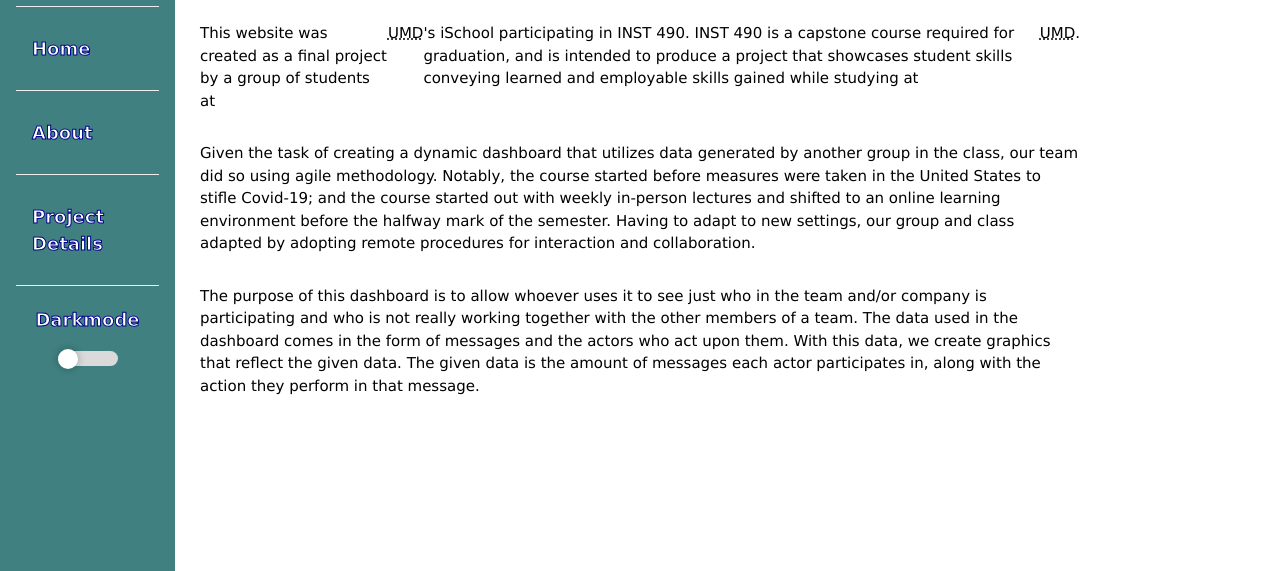
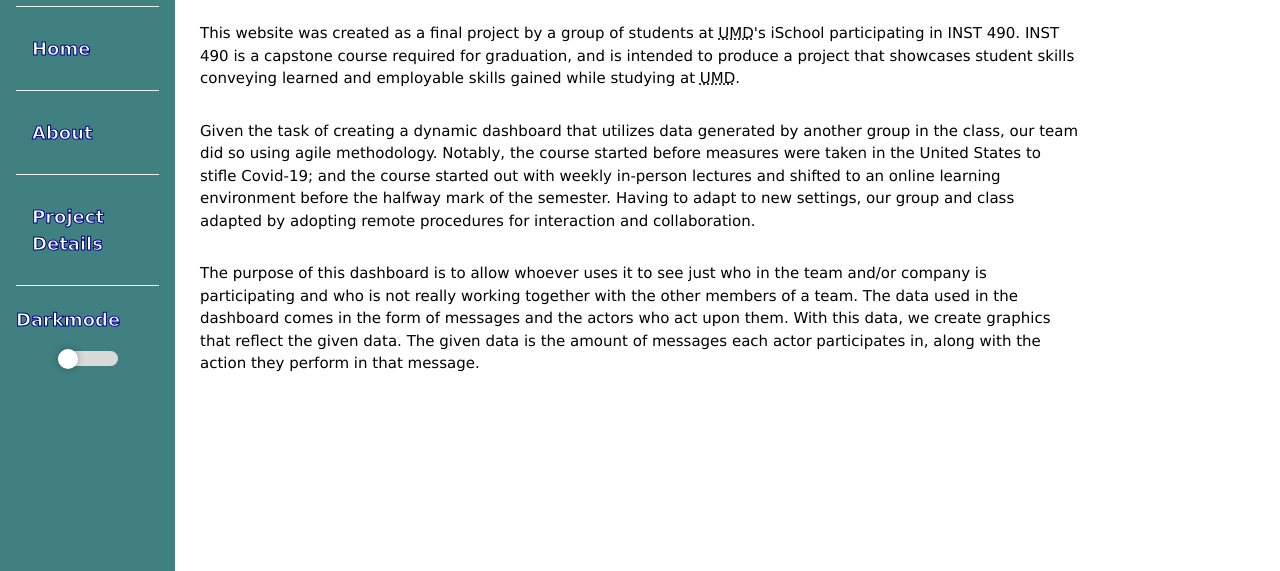
Before and after one commit to connormcdxc/Analytics-Dashboard, a website: page public/about.html in a window 1280 px wide. Shown: the part 229-800 px from the top of the page. Drawn offline with nearby package versions, Linux system fonts and the light colour scheme; no server answers; a script that the page names is missing.

Commit message:
Update styles.css

```diff
--- a/public/css/styles.css
+++ b/public/css/styles.css
@@ -167,8 +167,3 @@ body.dark-mode {
     justify-content: center;
     word-wrap: normal;
 }
-
-p {
-  display: flex;
-  justify-content: center;
-}
```
